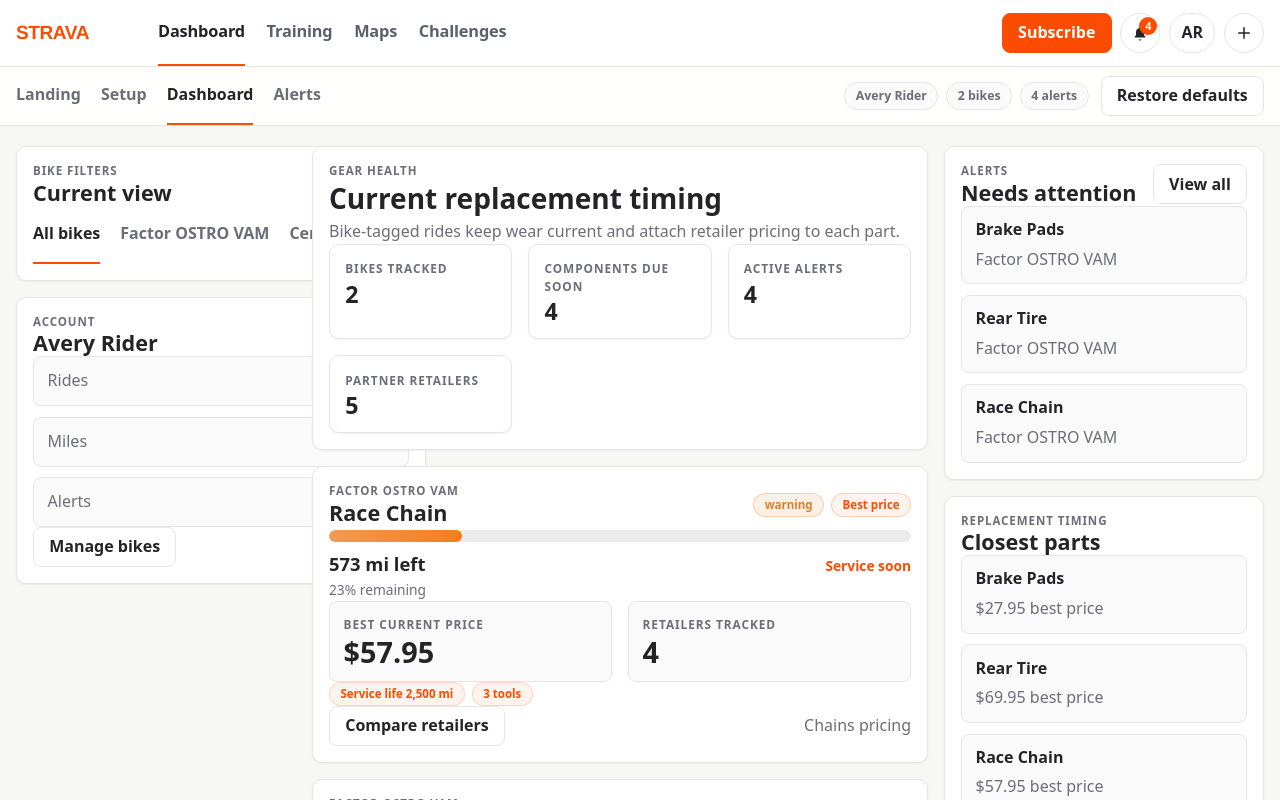
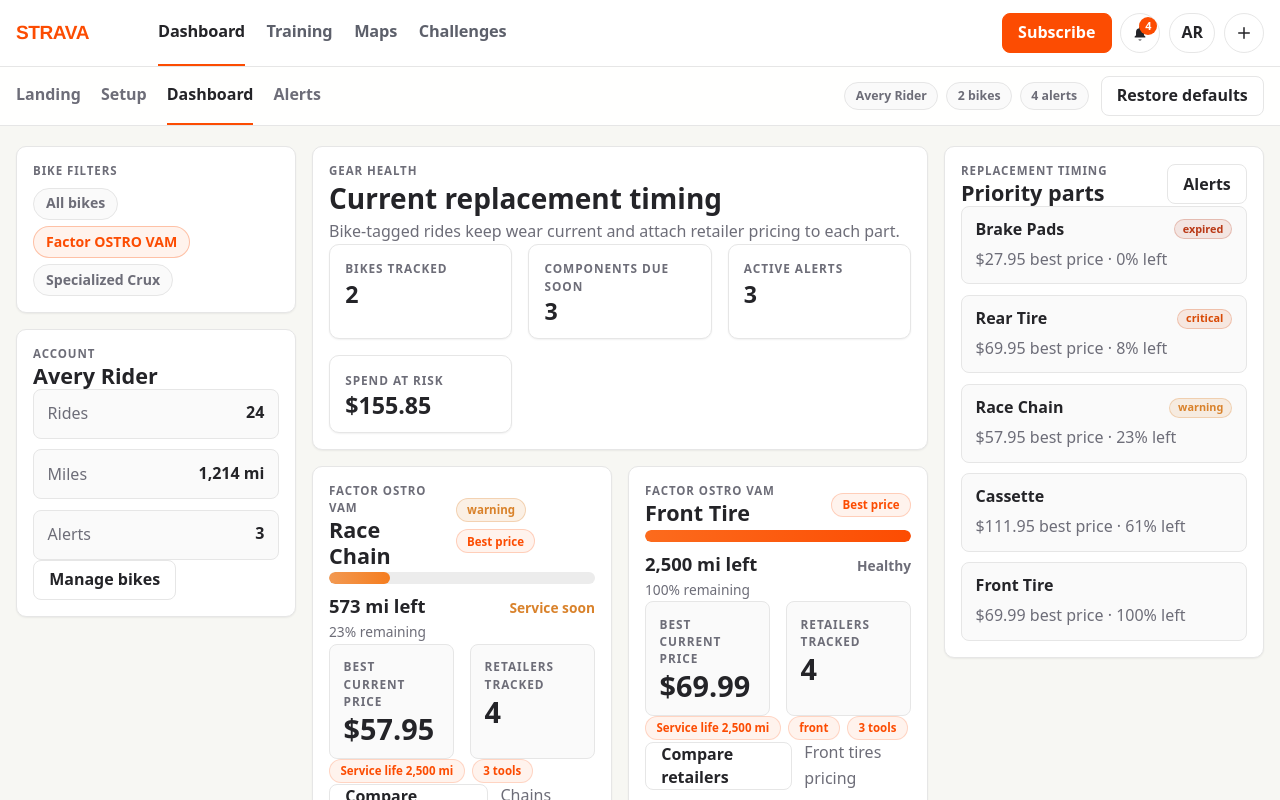
Before and after one commit to codyjohnsontx/ccComponentHealthDashboard, a Next.js app: page /projects/cc-component-health/dashboard in a window 1280 px wide. Shown: the top 800 px of the page. Built offline with nearby package versions, Linux system fonts and the light colour scheme.

Commit message:
feat(cc-component-health): update dashboard and activity presentation

```diff
--- a/app/projects/cc-component-health/dashboard/page.tsx
+++ b/app/projects/cc-component-health/dashboard/page.tsx
@@ -7,8 +7,7 @@
 import { ComponentCard } from "@/src/features/cc-component-health/components/ComponentCard";
 import { EmptyState } from "@/src/features/cc-component-health/components/EmptyState";
 import { useDemoState } from "@/src/features/cc-component-health/context/DemoStateProvider";
-import { retailers } from "@/src/features/cc-component-health/data/retailers";
-import { formatMiles } from "@/src/features/cc-component-health/lib/formatting";
+import { formatCurrency, formatMiles } from "@/src/features/cc-component-health/lib/formatting";
 import styles from "@/src/features/cc-component-health/components/feature.module.css";
 
 const emittedDashboardEvents = new Set<string>();
@@ -88,19 +87,21 @@
   const dueSoonCount = filteredComponentHealth.filter(
     (item) => item.alertLevel !== "none"
   ).length;
+  const spendAtRisk = filteredComponentHealth
+    .filter((item) => item.alertLevel !== "none" && item.bestPriceOffer)
+    .reduce((sum, item) => sum + (item.bestPriceOffer?.price ?? 0), 0);
   const priorityItems = [...filteredComponentHealth]
     .sort((left, right) => left.remainingPercent - right.remainingPercent)
-    .slice(0, 3);
+    .slice(0, 5);
 
   return (
     <section className={styles.desktopThreeCol}>
       <aside className={styles.leftRail}>
         <section className={styles.panel}>
           <p className="eyebrow">Bike filters</p>
-          <h2 className={styles.sectionTitle}>Current view</h2>
-          <div className={styles.navTabs}>
+          <div className={styles.filterGroup}>
             <button
-              className={`${styles.navTab} ${selectedBikeId === "all" ? styles.navTabActive : ""}`}
+              className={`${styles.filterPill} ${selectedBikeId === "all" ? styles.filterPillActive : ""}`}
               type="button"
               onClick={() => selectBike("all")}
             >
@@ -109,8 +110,8 @@
             {bikes.map((bike) => (
               <button
                 key={bike.id}
-                className={`${styles.navTab} ${
-                  selectedBikeId === bike.id ? styles.navTabActive : ""
+                className={`${styles.filterPill} ${
+                  selectedBikeId === bike.id ? styles.filterPillActive : ""
                 }`}
                 type="button"
                 onClick={() => selectBike(bike.id)}
@@ -168,8 +169,10 @@
               <div className={styles.statValue}>{filteredAlerts.length}</div>
             </div>
             <div className={styles.summaryCard}>
-              <div className={styles.metricLabel}>Partner retailers</div>
-              <div className={styles.statValue}>{retailers.length}</div>
+              <div className={styles.metricLabel}>Spend at risk</div>
+              <div className={styles.statValue}>
+                {spendAtRisk > 0 ? formatCurrency(spendAtRisk) : "—"}
+              </div>
             </div>
           </div>
         </section>
@@ -190,30 +193,15 @@
         <section className={styles.panel}>
           <div className={styles.cardHeader}>
             <div>
-              <p className="eyebrow">Alerts</p>
-              <h2 className={styles.sectionTitle}>Needs attention</h2>
+              <p className="eyebrow">Replacement timing</p>
+              <h2 className={styles.sectionTitle}>Priority parts</h2>
             </div>
-            <Link className={styles.buttonGhost} href="/projects/cc-component-health/alerts">
-              View all
-            </Link>
+            {filteredAlerts.length > 0 && (
+              <Link className={styles.buttonGhost} href="/projects/cc-component-health/alerts">
+                Alerts
+              </Link>
+            )}
           </div>
-          <div className={styles.railList}>
-            {filteredAlerts.slice(0, 3).map((alert) => (
-              <Link
-                key={alert.id}
-                className={styles.railListItem}
-                href={`/projects/cc-component-health/component/${alert.componentId}`}
-              >
-                <strong>{alert.componentLabel}</strong>
-                <span className={styles.muted}>{alert.bikeName}</span>
-              </Link>
-            ))}
-          </div>
-        </section>
-
-        <section className={styles.panel}>
-          <p className="eyebrow">Replacement timing</p>
-          <h2 className={styles.sectionTitle}>Closest parts</h2>
           <div className={styles.railList}>
             {priorityItems.map((item) => (
               <Link
@@ -221,14 +209,29 @@
                 className={styles.railListItem}
                 href={`/projects/cc-component-health/component/${item.componentId}`}
               >
-                <strong>{item.component.label}</strong>
+                <div className={styles.railListItemHeader}>
+                  <strong>{item.component.label}</strong>
+                  {item.alertLevel !== "none" && (
+                    <span
+                      className={`${styles.pill} ${
+                        item.alertLevel === "expired"
+                          ? styles.pillExpired
+                          : item.alertLevel === "critical"
+                            ? styles.pillCritical
+                            : styles.pillWarning
+                      }`}
+                    >
+                      {item.alertLevel}
+                    </span>
+                  )}
+                </div>
                 <span className={styles.muted}>
                   {item.bestPriceOffer
                     ? `${item.bestPriceOffer.price.toLocaleString("en-US", {
                         style: "currency",
                         currency: "USD"
-                      })} best price`
-                    : "Pricing unavailable"}
+                      })} best price · ${Math.round(item.remainingPercent * 100)}% left`
+                    : `${Math.round(item.remainingPercent * 100)}% remaining`}
                 </span>
               </Link>
             ))}
--- a/src/features/cc-component-health/components/HealthMeter.tsx
+++ b/src/features/cc-component-health/components/HealthMeter.tsx
@@ -52,7 +52,19 @@
             {formatPercent(remainingPercent)} remaining
           </p>
         </div>
-        <p className={styles.healthMeterStatus}>{statusLabel}</p>
+        <p
+          className={`${styles.healthMeterStatus} ${
+            alertLevel === "warning"
+              ? styles.healthMeterStatusWarning
+              : alertLevel === "critical"
+                ? styles.healthMeterStatusCritical
+                : alertLevel === "expired"
+                  ? styles.healthMeterStatusExpired
+                  : ""
+          }`}
+        >
+          {statusLabel}
+        </p>
       </div>
     </div>
   );
--- a/src/features/cc-component-health/components/feature.module.css
+++ b/src/features/cc-component-health/components/feature.module.css
@@ -369,7 +369,10 @@
   grid-template-columns: repeat(auto-fit, minmax(150px, 1fr));
 }
 
-.componentGrid,
+.componentGrid {
+  grid-template-columns: repeat(2, minmax(0, 1fr));
+}
+
 .alertGrid,
 .offerTable {
   grid-template-columns: 1fr;
@@ -651,8 +654,20 @@
 }
 
 .healthMeterStatus {
-  color: var(--accent);
+  color: var(--muted);
   font-weight: 700;
+}
+
+.healthMeterStatusWarning {
+  color: var(--warning);
+}
+
+.healthMeterStatusCritical {
+  color: var(--critical);
+}
+
+.healthMeterStatusExpired {
+  color: var(--expired);
 }
 
 .sparkline {
@@ -694,6 +709,58 @@
 .railListItem {
   display: grid;
   gap: 0.35rem;
+}
+
+.filterGroup {
+  display: flex;
+  flex-wrap: wrap;
+  gap: 0.4rem;
+  margin-top: 0.5rem;
+}
+
+.filterPill {
+  display: inline-flex;
+  align-items: center;
+  justify-content: center;
+  min-height: 32px;
+  padding: 0 0.75rem;
+  border-radius: 999px;
+  border: 1px solid var(--border);
+  background: var(--surface-alt);
+  color: var(--muted);
+  font-size: 0.88rem;
+  font-weight: 600;
+  cursor: pointer;
+  transition:
+    background 140ms ease,
+    border-color 140ms ease,
+    color 140ms ease;
+}
+
+.filterPill:hover {
+  border-color: rgba(252, 76, 2, 0.3);
+  color: var(--accent);
+}
+
+.filterPillActive {
+  background: var(--accent-soft);
+  border-color: rgba(252, 76, 2, 0.3);
+  color: var(--accent);
+  font-weight: 700;
+}
+
+.railListItemHeader {
+  display: flex;
+  align-items: center;
+  justify-content: space-between;
+  gap: 0.5rem;
+}
+
+.railListItemHeader .pill {
+  flex-shrink: 0;
+  font-size: 0.68rem;
+  min-height: 20px;
+  padding: 0 0.5rem;
 }
 
 .offerTable {
@@ -835,6 +902,7 @@
   .grid2,
   .grid3,
   .summaryGrid,
+  .componentGrid,
   .detailGrid,
   .formGrid,
   .statRow,
--- a/src/features/cc-component-health/data/demoSeed.ts
+++ b/src/features/cc-component-health/data/demoSeed.ts
@@ -2,11 +2,12 @@
 
 export const SEEDED_BIKE_IDS = {
   road: "bike-factor-ostro",
-  gravel: "bike-cervelo-aspero"
+  gravel: "bike-specialized-crux"
 } as const;
 
 export const SEEDED_COMPONENT_IDS = {
   roadChain: "component-road-chain",
+  roadFrontTire: "component-road-front-tire",
   roadRearTire: "component-road-rear-tire",
   roadBrakePads: "component-road-brake-pads",
   roadCassette: "component-road-cassette",
@@ -23,7 +24,7 @@
   },
   {
     id: SEEDED_BIKE_IDS.gravel,
-    name: "Cervelo Aspero",
+    name: "Specialized Crux",
     discipline: "gravel",
     wearSensitivity: "normal"
   }
@@ -41,6 +42,20 @@
     catalogKey: "road-chain",
     replacementSearchLabel: "12-speed road chain",
     notes: "Primary drivetrain chain for race-week road volume.",
+    replacementCount: 0
+  },
+  {
+    id: SEEDED_COMPONENT_IDS.roadFrontTire,
+    bikeId: SEEDED_BIKE_IDS.road,
+    type: "front-tire",
+    label: "Front Tire",
+    serviceLifeMiles: 2500,
+    installDate: "2026-02-20",
+    baselineMiles: 0,
+    position: "front",
+    catalogKey: "road-front-tire",
+    replacementSearchLabel: "700x28 front road tire",
+    notes: "New front tire installed for spring training block.",
     replacementCount: 0
   },
   {
@@ -118,7 +133,7 @@
     stravaMode: "mock",
     athleteName: "Avery Rider",
     bikes: seededBikes.map((bike) => ({ ...bike })),
-    selectedBikeId: "all",
+    selectedBikeId: SEEDED_BIKE_IDS.road,
     components: seededComponents.map((component) => ({ ...component }))
   };
 }
--- a/src/features/cc-component-health/data/mockActivities.ts
+++ b/src/features/cc-component-health/data/mockActivities.ts
@@ -51,7 +51,7 @@
   },
   {
     id: "ride-007",
-    bikeId: "bike-cervelo-aspero",
+    bikeId: "bike-specialized-crux",
     date: "2025-10-25",
     distanceMiles: 53.9,
     title: "Fire Road Exploration",
@@ -99,7 +99,7 @@
   },
   {
     id: "ride-013",
-    bikeId: "bike-cervelo-aspero",
+    bikeId: "bike-specialized-crux",
     date: "2025-12-09",
     distanceMiles: 18.9,
     title: "Trail Connector Spin",
@@ -115,7 +115,7 @@
   },
   {
     id: "ride-015",
-    bikeId: "bike-cervelo-aspero",
+    bikeId: "bike-specialized-crux",
     date: "2025-12-21",
     distanceMiles: 43.7,
     title: "Holiday Gravel Ramble",
@@ -147,7 +147,7 @@
   },
   {
     id: "ride-019",
-    bikeId: "bike-cervelo-aspero",
+    bikeId: "bike-specialized-crux",
     date: "2026-01-20",
     distanceMiles: 52.2,
     title: "Mixed Surface Endurance",
@@ -155,7 +155,7 @@
   },
   {
     id: "ride-020",
-    bikeId: "bike-cervelo-aspero",
+    bikeId: "bike-specialized-crux",
     date: "2026-01-28",
     distanceMiles: 24.6,
     title: "Recovery Dirt Loop",
@@ -171,7 +171,7 @@
   },
   {
     id: "ride-022",
-    bikeId: "bike-cervelo-aspero",
+    bikeId: "bike-specialized-crux",
     date: "2026-02-09",
     distanceMiles: 39.5,
     title: "Torque on Gravel",
@@ -187,7 +187,7 @@
   },
   {
     id: "ride-024",
-    bikeId: "bike-cervelo-aspero",
+    bikeId: "bike-specialized-crux",
     date: "2026-02-24",
     distanceMiles: 44.8,
     title: "Final Gravel Tune-Up",
--- a/src/features/cc-component-health/lib/storage.ts
+++ b/src/features/cc-component-health/lib/storage.ts
@@ -3,7 +3,7 @@
 import type { DemoState } from "@/src/features/cc-component-health/types";
 
 const STORAGE_KEY = "cc-component-health-demo-state";
-const STORAGE_SCHEMA_VERSION = 2;
+const STORAGE_SCHEMA_VERSION = 3;
 
 type PersistedDemoState = DemoState & {
   _schemaVersion?: number;
```
